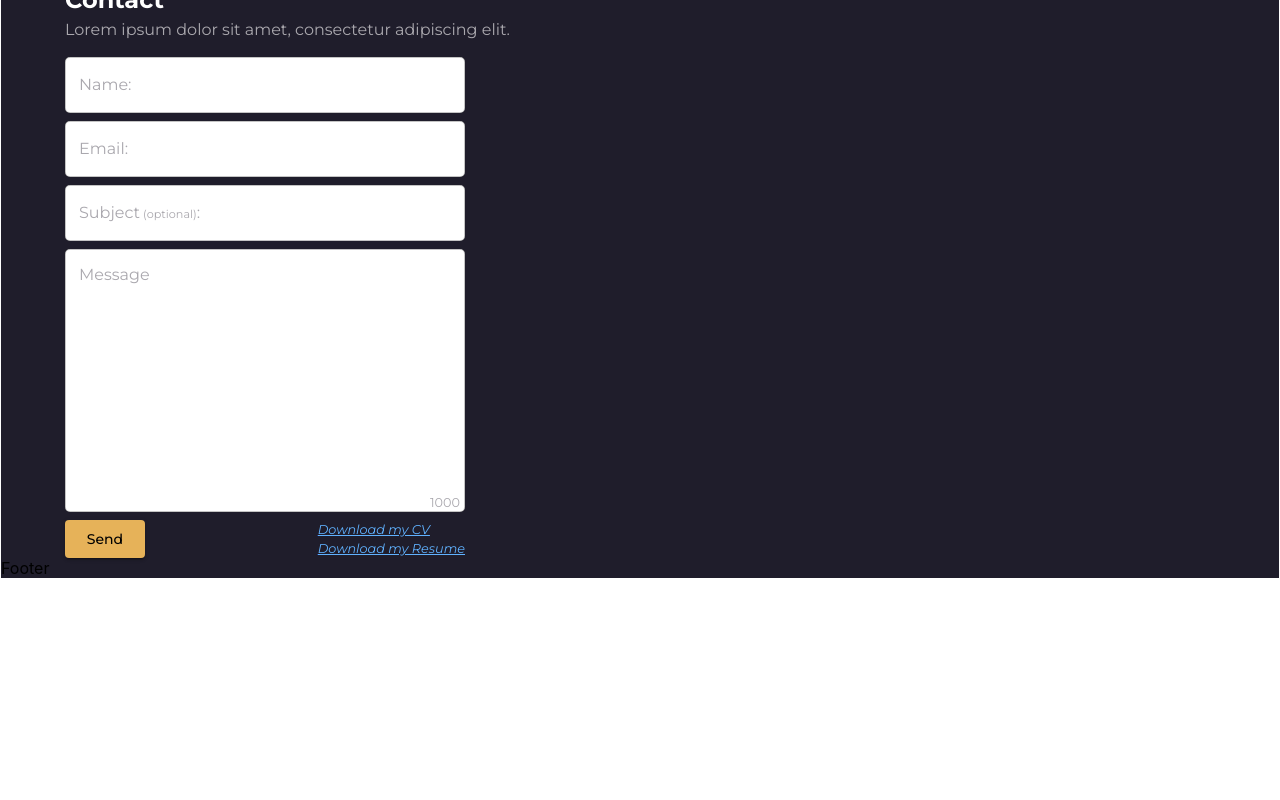
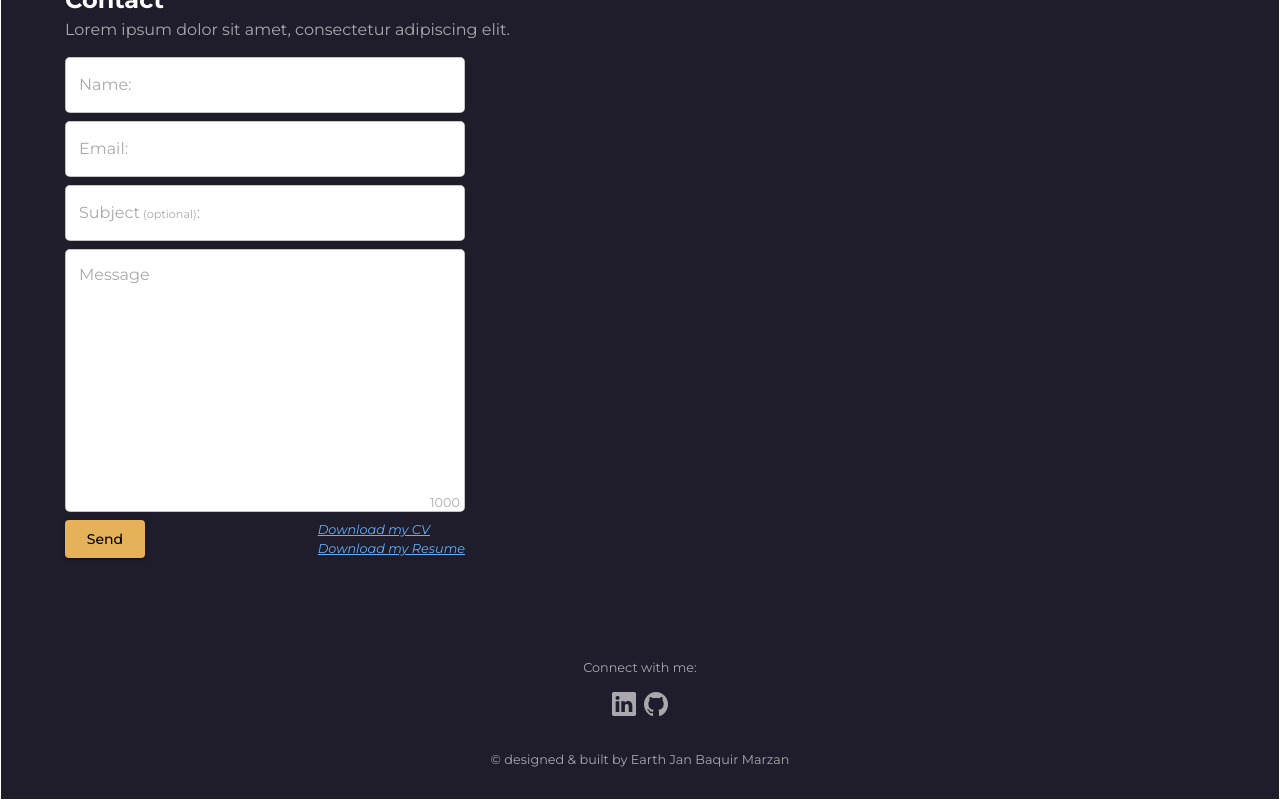
Before and after one commit to earthjan/earth, a React (Create React App) app: page / in a window 1280 px wide. Shown: the part 3087-3887 px from the top of the page. Before the commit the page ends 3666 px from the top, so only its background shows below. Built offline with nearby package versions, Linux system fonts and the light colour scheme.

Commit message:
Finish footer section

```diff
--- a/src/components/templates/MainPage/Footer/Footer.js
+++ b/src/components/templates/MainPage/Footer/Footer.js
@@ -1,13 +1,34 @@
-import React from 'react'
+import React from "react";
 
+import { Stack, Typography } from "@mui/material";
 
+import TextGray from "../../../atoms/TextGray/TextGray";
+import LogoContainer from "../../../atoms/LogoContainer/LogoContainer";
 
-import { github, linkedin } from '../../../../assets/Svgs/assets';
+import { github, linkedin } from "../../../../assets/Svgs/assets";
 
-import styles from './styles';
+import styles from "./styles";
 
-const Footer = () => {
-  return <div>Footer</div>;
+const Footer = ({ linkedInURL, githubURL }) => {
+  return (
+    <Stack {...styles.root}>
+      <TextGray sx={styles.text}>Connect with me:</TextGray>
+
+      <Stack {...styles.logoBase}>
+        <a href={linkedInURL}>
+          <LogoContainer src={linkedin} {...styles.logo} />
+        </a>
+
+        <a href={githubURL}>
+          <LogoContainer src={github} {...styles.logo} />
+        </a>
+      </Stack>
+
+      <TextGray sx={styles.textCredit}>
+        © designed & built by Earth Jan Baquir Marzan
+      </TextGray>
+    </Stack>
+  );
 };
 
 export default Footer;
--- a/src/components/templates/MainPage/Footer/styles.js
+++ b/src/components/templates/MainPage/Footer/styles.js
@@ -1,4 +1,26 @@
+import { globalSpacing } from "../../../../theme/defaultTheme";
+
 const styles = {
-}
+  root: { marginTop: { xs: "100px" } },
+  text: {
+    fontSize: "0.8rem",
+    textAlign: "center",
+  },
+  textCredit: {
+    fontSize: "0.8rem",
+    textAlign: "center",
+    my: "30px"
+  },
+  logoBase: {
+    flexDirection: "row",
+    justifyContent: "center",
+    columnGap: 1,
+    marginTop: globalSpacing.MarginSpacing,
+  },
+  logo: {
+    height: "24px",
+    width: "24px",
+  }
+};
 
-export default styles
+export default styles;
--- a/src/components/templates/MainPage/MainPage.js
+++ b/src/components/templates/MainPage/MainPage.js
@@ -13,7 +13,7 @@ import { LogoEarth, getNavLinks, getMenuList } from "./utils";
 
 import styles from "./styles";
 
-const MainPage = ({ projectSecTitle, projects, formDownloadLinks, handleContactSubmit }) => {
+const MainPage = ({ projectSecTitle, projects, formDownloadLinks, handleContactSubmit, linkedInURL, githubURL }) => {
   return (
     <Box sx={styles.mainPageBase}>
       <Box sx={styles.maxWidthSetter}>
@@ -40,7 +40,7 @@ const MainPage = ({ projectSecTitle, projects, formDownloadLinks, handleContactS
           />
         </Box>
 
-        <Footer />
+        <Footer linkedInURL={linkedInURL} githubURL={githubURL} />
       </Box>
     </Box>
   );
--- a/src/pages/public/MainPage/MainPage.js
+++ b/src/pages/public/MainPage/MainPage.js
@@ -59,6 +59,8 @@ const projects = [
   },
 ];
 
+const linkedInURL = "https://linkedin.com/in/earthjan";
+const githubURL = "https://github.com/earthjan"
 const MainPage = () => {
   return (
     <MainPageTemplate
@@ -66,6 +68,8 @@ const MainPage = () => {
       projects={projects}
       formDownloadLinks={formDownloadLinks}
       handleContactSubmit={handleContactSubmit}
+      linkedInURL={linkedInURL}
+      githubURL={githubURL}
     />
   );
 };
```
